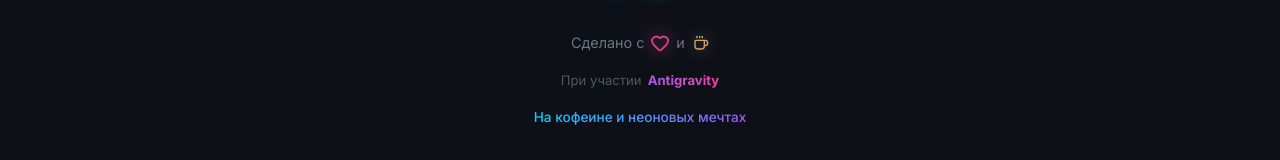
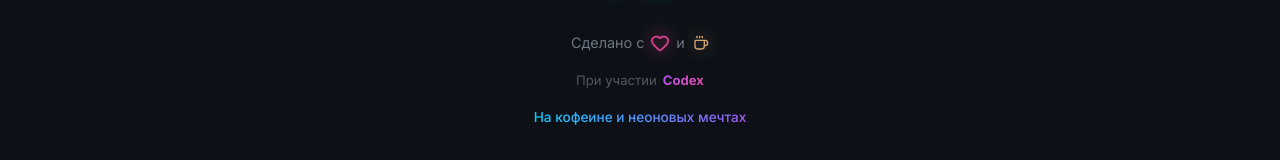
Before and after one commit to SaltyFrappuccino/SaltyFrappuccino, a React (Vite) app in the folder portfolio/: page / in a window 1280 px wide. Shown: the part 8245-8405 px from the top of the page. Built offline with nearby package versions, Linux system fonts and the light colour scheme; no server answers.

Commit message:
Footer update

```diff
--- a/portfolio/src/components/Footer/Footer.tsx
+++ b/portfolio/src/components/Footer/Footer.tsx
@@ -27,7 +27,7 @@ export default function Footer() {
           <div className="footer-antigravity">
             <span className="footer-antigravity-label">{t('footer.assistedBy')}</span>
             <span className="footer-antigravity-name">
-              Antigravity
+              Codex
               <span className="footer-antigravity-tooltip">
                 {t('footer.antigravityTooltip')}
               </span>
--- a/portfolio/src/i18n/en.json
+++ b/portfolio/src/i18n/en.json
@@ -192,6 +192,6 @@
     "poweredBy": "Powered by",
     "tagline": "Powered by caffeine and neon dreams",
     "assistedBy": "Assisted by",
-    "antigravityTooltip": "Helped craft SVG icons, color gradients and interface visual polish"
+    "antigravityTooltip": "Helped with implementation, repo edits, and polishing the final result"
   }
 }
```
